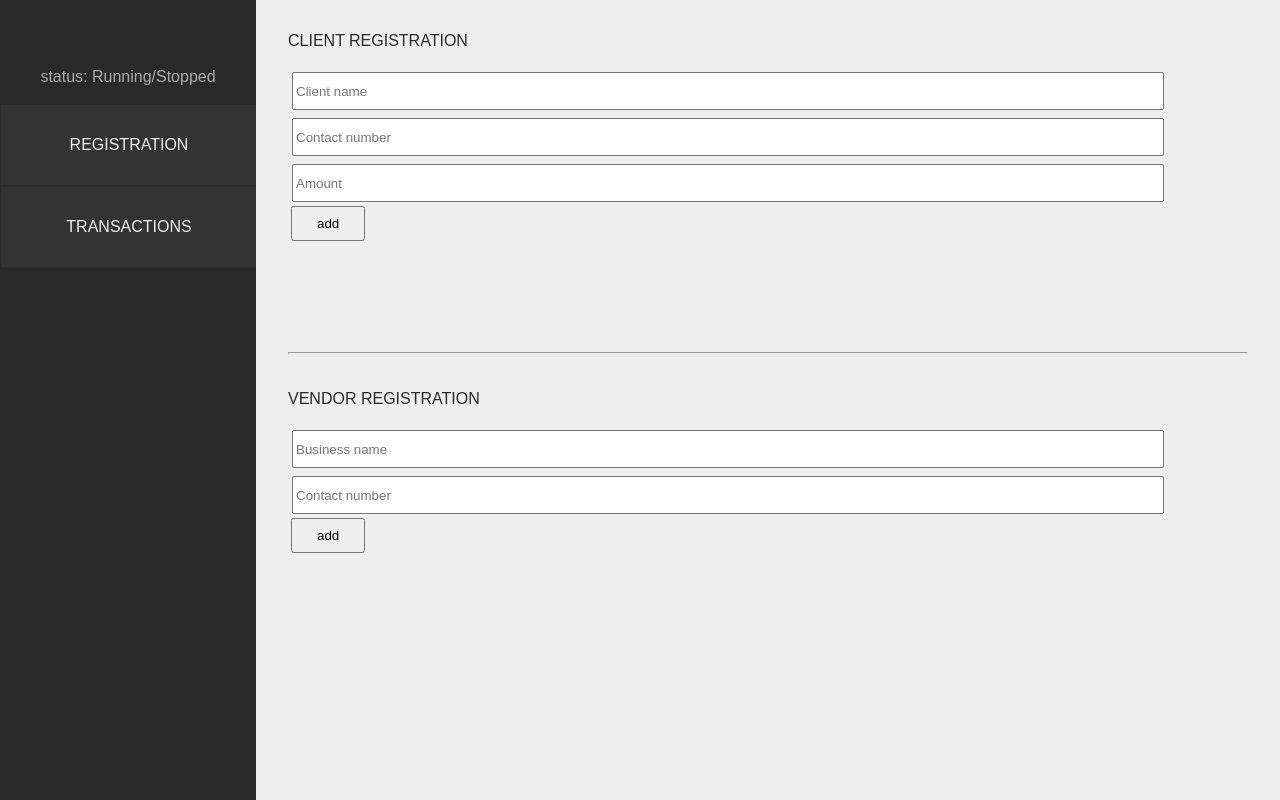
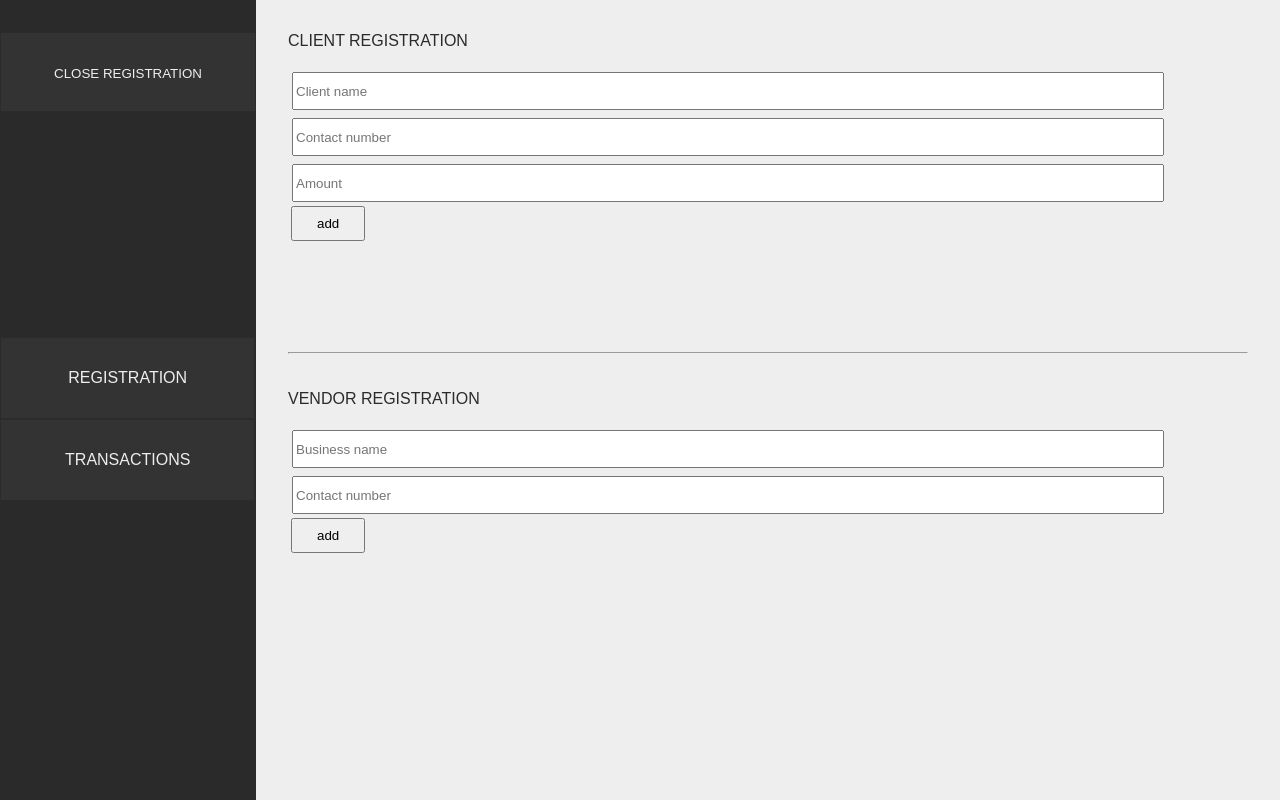
Before and after one commit to potatosquared13/buzz-block, a Flask app: template templates/register.html in a window 1280 px wide. Run offline with Flask 2, Linux system fonts and the light colour scheme; the template is opened without the code that fills it, so the values that code supplies are empty; parts of the project's set-up code (start-up, migrations or seed data) failed here and were passed over.

Commit message:
add buttons for finalize, start/stop node

```diff
--- a/static/css/style.css
+++ b/static/css/style.css
@@ -21,14 +21,39 @@
     background: #333;
     border: 1px solid #2b2b2b;
     text-decoration: none;
-    width: 100%;
+    width: 99%;
     height: 10vh;
     line-height: 10vh;
 }
 
 .sidebar a:hover {
+  text-decoration: underline;
+}
+
+.sidebar a:hover, .sidebar button:hover {
     color: #aaa;
     background: #3a3a40;
+}
+
+.sidebar button {
+  display: block;
+  color: #eee;
+  background: #333;
+  border: 1px solid #2b2b2b;
+  text-decoration: none;
+  width: 100%;
+  height: 10vh;
+  line-height: 10vh;
+}
+
+.sidebar .ph {
+  position: relative;
+  top: 40%;
+  transform: translateY(-50%);
+}
+
+button:hover {
+  cursor:pointer;
 }
 
 .main {
--- a/templates/register.html
+++ b/templates/register.html
@@ -1,25 +1,22 @@
 <!DOCTYPE html>
-
 <html lang="en-us">
-
 <head>
   <meta charset="utf-8" />
   <meta name="viewport" content="width=device-width, initial-scale=1.0" />
   <link href="../static/css/style.css" rel="stylesheet" type="text/css" />
 </head>
-
 <body>
 
   <section id="container">
 
     <div class="sidebar">
-
-      <br/><br/>
-      status: Running/Stopped
-      <br/><br/>
-      <a href="#">REGISTRATION</a>
-      <a href="#">TRANSACTIONS</a>
-
+      <div>
+        <button id="finalize" type="button">CLOSE REGISTRATION</button>
+      </div>
+      <div class="ph">
+        <a href="#">REGISTRATION</a>
+        <a href="#">TRANSACTIONS</a>
+      </div>
     </div>
 
     <div class="main">
@@ -46,5 +43,4 @@
   </section>
 
 </body>
-
 </html>
```
Also changed, not shown: templates/transactions.html (+7 -7 lines).
